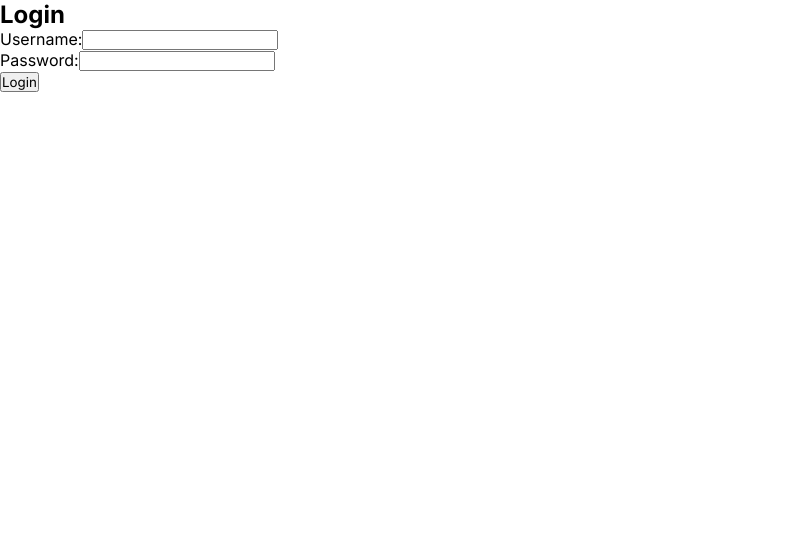
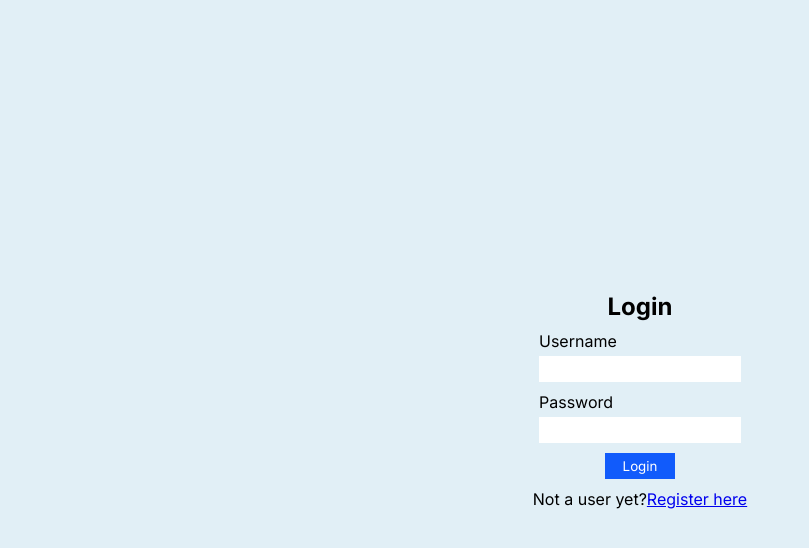
Before and after one commit to saif-khadraoui/gui-weather-app-2, a React (Vite) app in the folder client/: page /login in a window 1280 px wide. Shown: the top 548 px of the page, without its empty margins (0-809 px from the left). Built offline with nearby package versions, Linux system fonts and the light colour scheme.

Commit message:
done with login functionality but lacking security

```diff
--- a/client/src/components/navbar/Navbar.jsx
+++ b/client/src/components/navbar/Navbar.jsx
@@ -5,6 +5,7 @@ import { useNavigate } from "react-router-dom"
 
 function Navbar() {
   const navigate = useNavigate()
+  const userId = localStorage.getItem("userId")
 
   const openMobileSidebar = () => {
       document.getElementById("mobileContainer").style.display = "block"
@@ -18,9 +19,12 @@ function Navbar() {
   return (
     <div className={styles.container}>
         <IoMdMenu style={{ width: "30px", height: "30px", cursor: "pointer" }} className={styles.hamburger} id="hamburger" onClick={openMobileSidebar}/>
-        <div className={styles.button}>
-          <button onClick={routeLogin}>Login</button>
-        </div>
+
+        {!userId && (
+          <div className={styles.button}>
+            <button onClick={routeLogin}>Login</button>
+          </div>
+        )}
     </div>
   )
 }
--- a/client/src/components/sidebar/Sidebar.jsx
+++ b/client/src/components/sidebar/Sidebar.jsx
@@ -11,6 +11,7 @@ import { IoCloseSharp } from "react-icons/io5";
 import MenuLink from './menuLink/MenuLink';
 
 function Sidebar() {
+  const userId = localStorage.getItem("userId")
 
   const items = [
     {
@@ -61,7 +62,9 @@ function Sidebar() {
               })}
             </ul>
         </div>
-        <MenuLink item={settingsItem}/>
+        {userId && (
+          <MenuLink item={settingsItem}/>
+        )}
 
       </div>
       <div className={styles.mobileContainer} id="mobileContainer">
@@ -79,6 +82,9 @@ function Sidebar() {
             return <MenuLink item={item}/>
           })}
         </ul>
+        {userId && (
+          <MenuLink item={settingsItem}/>
+        )}
       </div>
     </>
   )
--- a/client/src/pages/dashboard/home/Home.jsx
+++ b/client/src/pages/dashboard/home/Home.jsx
@@ -9,7 +9,7 @@ import useGeolocation from "react-hook-geolocation";
 
 function Home() {
   const geolocation = useGeolocation()
-  console.log(geolocation.latitude)
+  const userId = localStorage.getItem("userId")
   const days = ['Sunday', 'Monday', 'Tuesday', 'Wednesday', 'Thursday', 'Friday', 'Saturday']
   const d = new Date().getDay()
   const currentDay = days[d]
@@ -237,7 +237,11 @@ function Home() {
 
         </div>
         <div className={styles.commoditiesGraph}>
-          <p>Login to see your favourite farm utilities</p>
+          {userId ? (
+            <p>Change your preference in settings for commodities</p>
+          ) : (
+            <p>Login to see your favourite farm utilities</p>
+          )}
         </div>
 
         </div>
--- a/client/src/pages/login/Login.jsx
+++ b/client/src/pages/login/Login.jsx
@@ -1,13 +1,61 @@
-import React from 'react'
+import React, { useState } from 'react'
 import styles from "./login.module.css"
-import LoginForm from '../../components/loginForm/loginForm'
+//import LoginForm from '../../components/loginForm/loginForm'
+import { Link, useNavigate } from 'react-router-dom';
+import Axios from "axios"
+
 
 
 function Login() {
+
+  const navigate = useNavigate()
+
+  const [username, setUsername] = useState('');
+  const [password, setPassword] = useState('');
+
+  const handleSubmit = (e) => {
+    e.preventDefault();
+    Axios.get("http://localhost:1999/api/login", {
+      params: { username, password }
+    }).then((response) => {
+      console.log(response)
+      if(response.data.length > 0){
+        navigate("/dashboard")
+        localStorage.setItem("userId", response.data[0]._id)
+      }
+    })
+  };
+
   return (
     <div className={styles.container}>
         <div className={styles.main}>
-          <LoginForm />
+            <h2>Login</h2>
+          <form onSubmit={handleSubmit}>
+            <div className={styles.input}>
+              <label htmlFor="username">Username</label>
+              <input
+                type="text"
+                id="username"
+                value={username}
+                onChange={(e) => setUsername(e.target.value)}
+                required
+              />
+            </div>
+            <div className={styles.input}>
+              <label htmlFor="password">Password</label>
+              <input
+                type="password"
+                id="password"
+                value={password}
+                onChange={(e) => setPassword(e.target.value)}
+                required
+              />
+            </div>
+            <div className={styles.button}>
+              <button type="submit">Login</button>
+            </div>
+          </form>
+          <p>Not a user yet?<Link to="/register">Register here</Link></p>
         </div>
     </div>
   )
--- a/client/src/pages/login/login.module.css
+++ b/client/src/pages/login/login.module.css
@@ -1,3 +1,52 @@
 .container{
+    height: 100vh;
+    width: 100%;
+    display: flex;
+    justify-content: center;
+    align-items: center;
+    background-color: var(--bg);
+}
 
+.main{
+    /* width: 50%;
+    height: 50%; */
+    display: flex;
+    flex-direction: column;
+    align-items: center;
+    gap: 10px;
 }
+
+.main form{
+    display: flex;
+    flex-direction: column;
+    justify-content: center;
+    gap: 10px;
+}
+
+.input{
+    display: flex;
+    flex-direction: column;
+    gap: 5px;
+}
+
+.input input{
+    padding: 5px;
+    border: none;
+    outline: none;
+}
+
+.main form .button{
+    width: 100%;
+    display: flex;
+    justify-content: center;
+}
+
+.main form .button button{
+    width: 70px;
+    background-color: var(--activeButton);
+    color: white;
+    outline: none;
+    border: none;
+    cursor: pointer;
+    padding: 5px;
+}
--- a/client/src/pages/register/Register.jsx
+++ b/client/src/pages/register/Register.jsx
@@ -1,9 +1,74 @@
-import React from 'react'
+import React, { useState } from 'react'
 import styles from "./register.module.css"
+import { Link, useNavigate } from 'react-router-dom';
+import Axios from "axios"
+
+
 
 function Register() {
+  const navigate = useNavigate()
+
+  const [email, setEmail] = useState("")
+  const [username, setUsername] = useState("");
+  const [password, setPassword] = useState("");
+
+  const handleSubmit = (e) => {
+    console.log(email, username, password)
+    e.preventDefault();
+    Axios.post("http://localhost:1999/api/register", {
+      email: email,
+      username: username,
+      password: password
+    }).then((response) => {
+      console.log(response)
+      if(response){
+        navigate("/login")
+      }
+    })
+  };
+
   return (
-    <div className={styles.container}>Register</div>
+    <div className={styles.container}>
+        <div className={styles.main}>
+            <h2>Login</h2>
+          <form onSubmit={handleSubmit}>
+          <div className={styles.input}>
+              <label htmlFor="email">Email</label>
+              <input
+                type="email"
+                id="email"
+                value={email}
+                onChange={(e) => setEmail(e.target.value)}
+                required
+              />
+            </div>
+            <div className={styles.input}>
+              <label htmlFor="username">Username</label>
+              <input
+                type="text"
+                id="username"
+                value={username}
+                onChange={(e) => setUsername(e.target.value)}
+                required
+              />
+            </div>
+            <div className={styles.input}>
+              <label htmlFor="password">Password</label>
+              <input
+                type="password"
+                id="password"
+                value={password}
+                onChange={(e) => setPassword(e.target.value)}
+                required
+              />
+            </div>
+            <div className={styles.button}>
+              <button type="submit">Register</button>
+            </div>
+          </form>
+          <p>Already a user?<Link to="/login">Login here</Link></p>
+        </div>
+    </div>
   )
 }
 
--- a/client/src/pages/register/register.module.css
+++ b/client/src/pages/register/register.module.css
@@ -1,3 +1,52 @@
 .container{
+    height: 100vh;
+    width: 100%;
+    display: flex;
+    justify-content: center;
+    align-items: center;
+    background-color: var(--bg);
+}
 
+.main{
+    /* width: 50%;
+    height: 50%; */
+    display: flex;
+    flex-direction: column;
+    align-items: center;
+    gap: 10px;
 }
+
+.main form{
+    display: flex;
+    flex-direction: column;
+    justify-content: center;
+    gap: 10px;
+}
+
+.input{
+    display: flex;
+    flex-direction: column;
+    gap: 5px;
+}
+
+.input input{
+    padding: 5px;
+    border: none;
+    outline: none;
+}
+
+.main form .button{
+    width: 100%;
+    display: flex;
+    justify-content: center;
+}
+
+.main form .button button{
+    width: 70px;
+    background-color: var(--activeButton);
+    color: white;
+    outline: none;
+    border: none;
+    cursor: pointer;
+    padding: 5px;
+}
```
Also changed, not shown: 2 other files (tests, documents, lock files or other folders).
